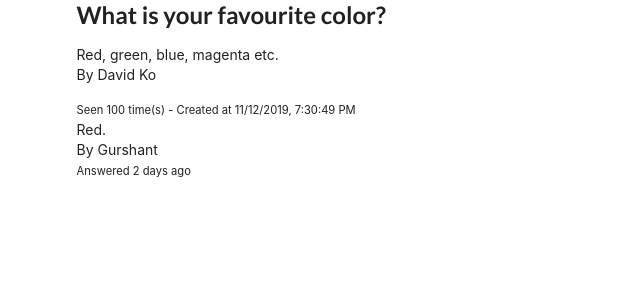
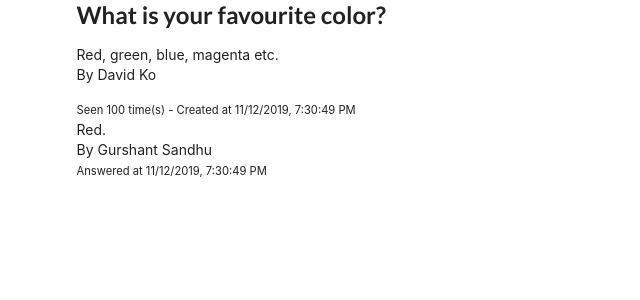
Before and after one commit to CodeCoreYVR/awesome_answers_react_sept_2019, a React (Create React App) app in the folder aw_an_react_sept_2019/: page / in a window 1280 px wide. Shown: the top 300 px of the page, without its empty margins (0-640 px from the left). Built offline with nearby package versions, Linux system fonts and the light colour scheme.

Commit message:
Add demo for Dynamic AnswerDetails

```diff
--- a/aw_an_react_sept_2019/src/components/App.js
+++ b/aw_an_react_sept_2019/src/components/App.js
@@ -27,7 +27,11 @@ function QuestionShowPage() {
         view_count={100}
         create_at={new Date().toLocaleString()}
       />
-      <AnswerDetails />
+      <AnswerDetails
+        body="Red."
+        author={{ full_name: "Gurshant Sandhu" }}
+        created_at={new Date().toLocaleString()}
+      />
     </main>
   );
 }
@@ -58,13 +62,13 @@ function QuestionDetails(props) {
   );
 }
 
-function AnswerDetails() {
+function AnswerDetails(props) {
   return (
     <div>
       <p>
-        Red. <br />
-        By Gurshant <br />
-        <small>Answered 2 days ago</small>
+        {props.body} <br />
+        By {props.author.full_name} <br />
+        <small>Answered at {props.created_at}</small>
       </p>
     </div>
   );
```
